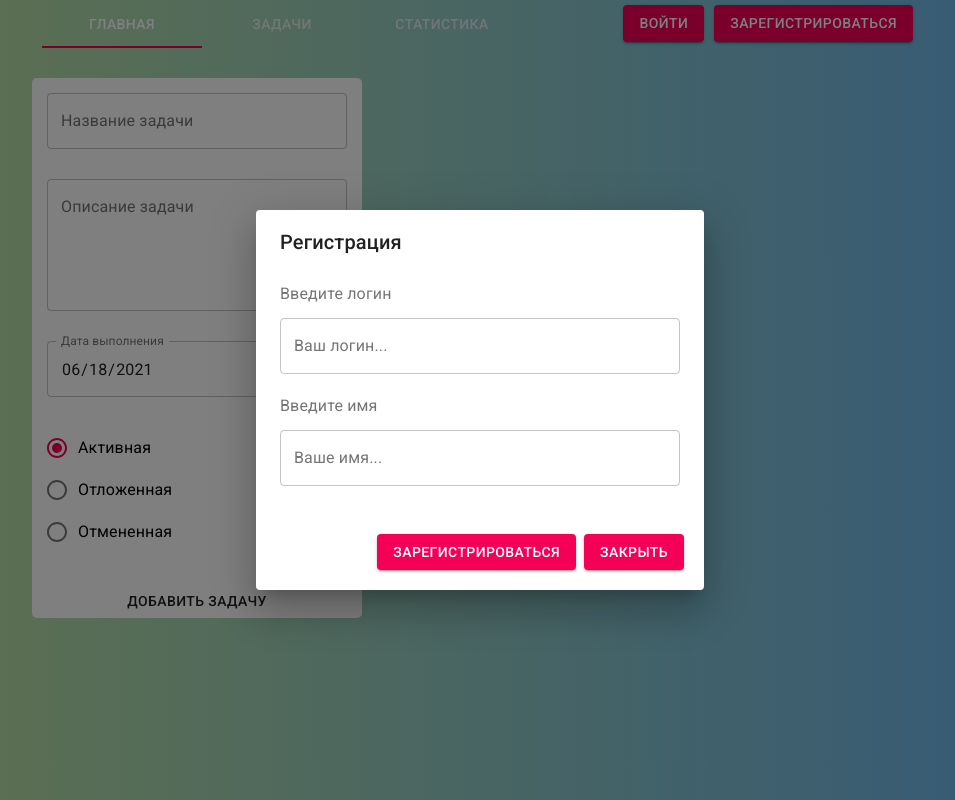
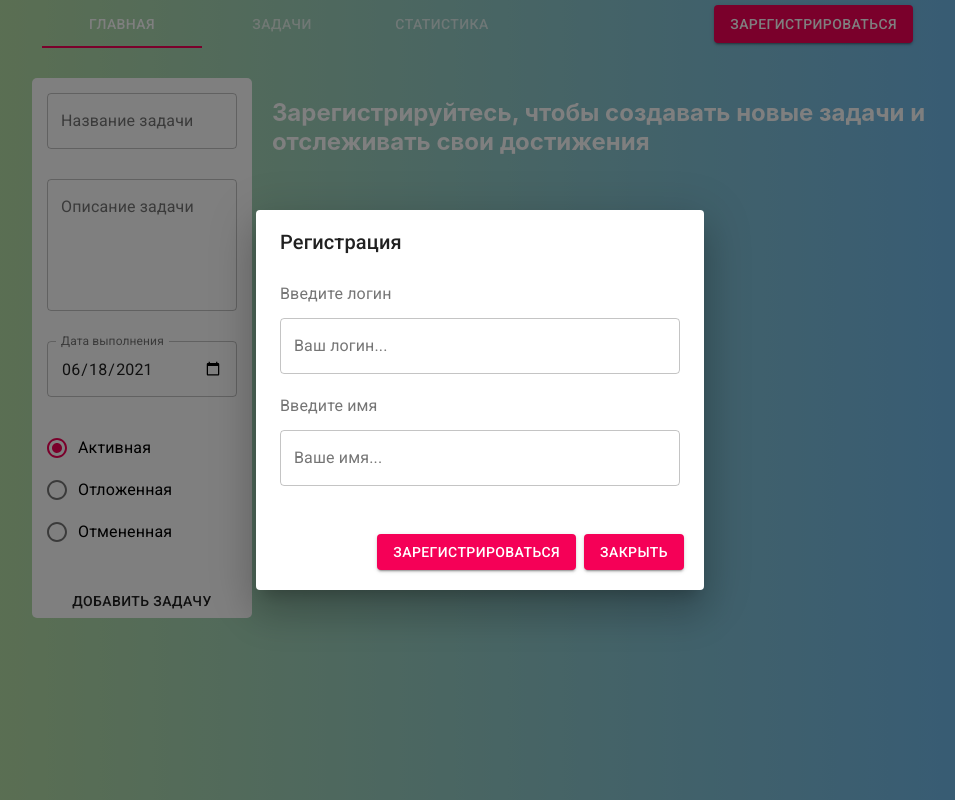
Before and after one commit to mmarkelov/frontend-react-practice, a React (Create React App) app: page / in a window 1280 px wide. Both pictures are taken after a click on the button "ЗАРЕГИСТРИРОВАТЬСЯ". Shown: the top 800 px of the page, without its empty margins (160-1115 px from the left). Built offline with nearby package versions, Linux system fonts and the light colour scheme.

Commit message:
local storage for user, greeting, changing LogInButton

```diff
--- /dev/null
+++ b/src/components/Greeting/index.js
@@ -0,0 +1,48 @@
+import {useEffect} from "react";
+import {makeStyles} from "@material-ui/core";
+
+const useStyles = makeStyles( {
+    title: {
+        color: "#FFFFFF"
+    }
+})
+const Greeting = (props) => {
+    const classes = useStyles();
+
+    const greetingUser = <><h2 className={classes.title}>Привет, {props.name}</h2>
+        <h3 className={classes.title}>Твои задачи на сегодня</h3></>
+    const greetingNewUser = <h2 className={classes.title}>Зарегистрируйтесь, чтобы создавать новые задачи
+        и отслеживать свои достижения</h2>
+
+    useEffect(() => {
+        if (props.name) {
+            return (
+                <>
+                    {greetingUser}
+                </>
+            )
+        } else {
+            return (
+                <>
+                    {greetingNewUser}
+                </>
+            )
+        }
+    }, [props.name]);
+
+    if (props.name) {
+        return (
+            <>
+                {greetingUser}
+            </>
+        )
+    } else {
+        return (
+            <>
+                {greetingNewUser}
+            </>
+        )
+    }
+}
+
+export default Greeting;
--- a/src/components/Header/index.js
+++ b/src/components/Header/index.js
@@ -4,11 +4,11 @@ import {
   Tabs,
   Tab,
   AppBar,
-  Box,
-  Button,
   makeStyles
 } from "@material-ui/core";
 import SignInForm from '../SignInForm';
+import LogInButton from '../LogInButton';
+import PropTypes from "prop-types";
 
 const useStyles = makeStyles({
   header: {
@@ -24,7 +24,7 @@ const useStyles = makeStyles({
   }
 });
 
-const Header = () => {
+const Header = ({onSubmitUser, name}) => {
   const [value, setValue] = useState(0);
 
   const handleChange = (event, newValue) => {
@@ -32,10 +32,6 @@ const Header = () => {
   }
 
   const [open, setOpen] = useState(false);
-
-  const handleClickOpen = () => {
-    setOpen(true);
-  }
 
   const handleClickClose = () => {
     setOpen(false);
@@ -51,18 +47,16 @@ const Header = () => {
             <Tab component={NavLink} label="Задачи" to="/tasks"/>
             <Tab component={NavLink} label="Статистика" to="/statistics" />
           </Tabs>
-          <Box>
-            <Button className={classes.button} variant="contained" color="secondary">
-              Войти
-            </Button>
-            <Button className={classes.button} onClick={handleClickOpen} variant="contained" color="secondary">
-              Зарегистрироваться
-            </Button>
-          </Box>
+          <LogInButton setOpen={setOpen}  name={name}/>
         </AppBar>
-        <SignInForm open={open} handleClickClose={handleClickClose}/>
+        <SignInForm open={open} handleClickClose={handleClickClose} onSubmitUser={onSubmitUser}/>
       </BrowserRouter>
   )
 }
 
+Header.propTypes = {
+  onSubmitUser: PropTypes.func.isRequired,
+  name: PropTypes.string
+}
+
 export default Header;
--- /dev/null
+++ b/src/components/LogInButton/index.js
@@ -0,0 +1,31 @@
+import {Button, makeStyles} from "@material-ui/core";
+
+const useStyles = makeStyles({
+    button: {
+        margin: "5px"
+    }
+});
+
+const LogInButton = (props) => {
+    const classes = useStyles();
+
+    const handleClickOpen = () => {
+        props.setOpen(true);
+    }
+
+    if (props.name) {
+        return (
+            <Button className={classes.button} variant="contained" color="secondary">
+                {props.name}
+            </Button>
+        )
+    } else {
+        return (
+            <Button onClick={handleClickOpen} className={classes.button} variant="contained" color="secondary">
+                Зарегистрироваться
+            </Button>
+        )
+    }
+}
+
+export default LogInButton;
--- a/src/components/SignInForm/index.js
+++ b/src/components/SignInForm/index.js
@@ -8,6 +8,7 @@ import {
 	TextField
 } from "@material-ui/core";
 import PropTypes from 'prop-types';
+import {Controller, useForm} from "react-hook-form";
 
 const useStyles = makeStyles({
 	diagramTextField: {
@@ -22,27 +23,69 @@ const useStyles = makeStyles({
 	}
 });
 
-const SignInForm = ({handleClickClose, open}) => {
+const SignInForm = (props) => {
 	const classes = useStyles();
+	const {control, reset, handleSubmit} = useForm();
 
-	return <Dialog open={open} aria-labelledby="form-title">
+	const onSubmit = (data) => {
+		props.onSubmitUser(data);
+		localStorage.setItem("User", JSON.stringify(data));
+		reset({
+			login: "",
+			name: ""
+		})
+	}
+
+	return <Dialog open={props.open} aria-labelledby="form-title">
 		<DialogTitle id="form-title">Регистрация</DialogTitle>
 		<DialogContent>
 			<DialogContentText>Введите логин</DialogContentText>
-			<TextField className={classes.diagramTextField} label="Ваш логин..." variant="outlined" />
+			<Controller name="login"
+						render={({field}) =>
+							<TextField
+								{...field}
+								className={classes.diagramTextField}
+								label="Ваш логин..."
+								variant="outlined"
+							/>
+						}
+						rules={{
+							required: true,
+						}}
+						control={control}
+						defaultValue=""
+			/>
 			<DialogContentText className={classes.diagramContentText}>Введите имя</DialogContentText>
-			<TextField className={classes.diagramTextField} label="Ваше имя..." variant="outlined" />
+			<Controller name="name"
+						render={({field}) =>
+							<TextField
+								{...field}
+								className={classes.diagramTextField}
+								label="Ваше имя..."
+								variant="outlined"
+							/>
+						}
+						control={control}
+						defaultValue=""
+			/>
 		</DialogContent>
 		<DialogActions className={classes.diagramActions}>
-			<Button onClick={handleClickClose} variant="contained" color="secondary">Зарегистрироваться</Button>
-			<Button onClick={handleClickClose} variant="contained" color="secondary">Закрыть</Button>
+			<form onSubmit={handleSubmit(onSubmit)}>
+				<Button
+					type="submit"
+					onClick={props.handleClickClose}
+					variant="contained"
+					color="secondary">Зарегистрироваться</Button>
+			</form>
+			<Button onClick={props.handleClickClose} variant="contained" color="secondary">Закрыть</Button>
 		</DialogActions>
 	</Dialog>
 }
 
 SignInForm.propTypes = {
 	handleClickClose: PropTypes.func.isRequired,
-	open: PropTypes.bool
+	open: PropTypes.bool,
+	onSubmitUser: PropTypes.func.isRequired
 }
 
 export default SignInForm
--- a/src/pages/ToDoList/index.js
+++ b/src/pages/ToDoList/index.js
@@ -6,17 +6,30 @@ import Header from "../../components/Header";
 import Footer from "../../components/Footer";
 import Form from "../../components/Form";
 import List from "../../components/List";
+import Greeting from "../../components/Greeting";
 
 const useStyles = makeStyles({
     tasks: {
         display: "flex"
     }
-
 });
 
 const ToDoList = () => {
     const classes = useStyles();
     const [tasks, setTasks] = useState([]);
+
+
+    const [user, setUser] = useState(() => {
+        if (localStorage.getItem("User") === null) {
+            return {};
+        } else {
+            return JSON.parse(localStorage.getItem("User"));
+        }
+    });
+
+    const onSubmitUser = (data) => {
+        setUser(data);
+    }
 
     const onSubmit = data => {
         const newData = {...data, id: tasks.length + 1} ;
@@ -25,9 +38,12 @@ const ToDoList = () => {
 
     return (
       <>
-        <Header />
+        <Header onSubmitUser={onSubmitUser} name={user.name}/>
           <Box className={classes.tasks}>
               <Form onSubmit={onSubmit}/>
+              <Box>
+                  <Greeting name={user.name}/>
+              </Box>
               <List tasks={tasks}/>
           </Box>
         <Footer />
```
